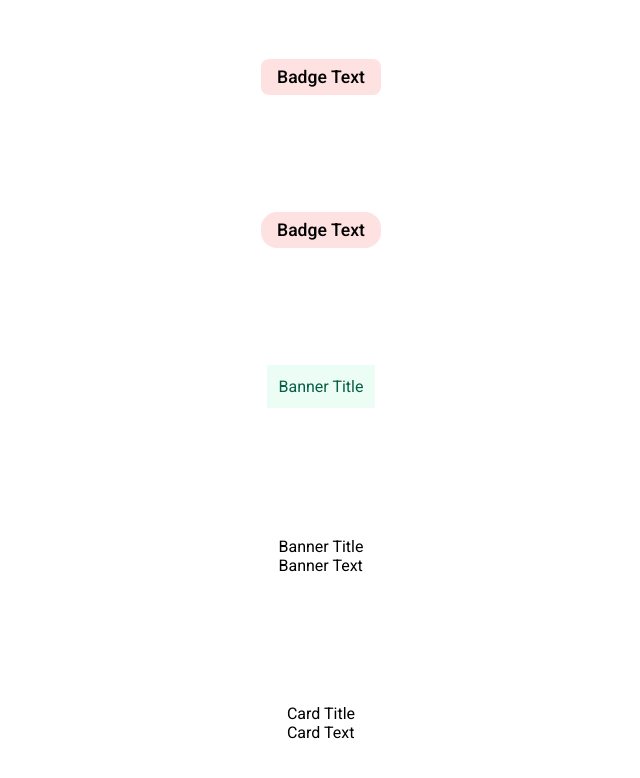
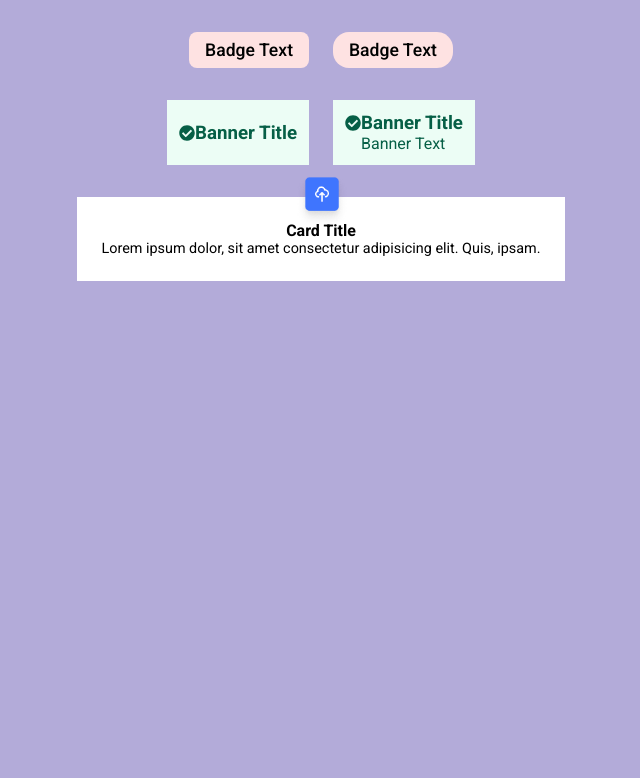
Before and after one commit to CaedusSolo/react-ui_lib, a React (Vite) app: page / in a window 1280 px wide. Shown: the top 778 px of the page, without its empty margins (319-959 px from the left). Built offline with nearby package versions, Linux system fonts and the light colour scheme.

Commit message:
Changed the composition of components

```diff
--- a/src/App.css
+++ b/src/App.css
@@ -17,7 +17,16 @@
   display: flex;
   flex-direction: column;
   align-items: center;
-  justify-content: space-around;
+  gap: 2em;
   height: 100%;
   width: 100%;
+  max-width: 100%;
+  background-color: rgb(179, 171, 217);
+  padding: 2em;
 }
+
+.appContainer > section {
+  display: flex;
+  justify-content: center;
+  gap: 1.5em;
+}
--- a/src/App.jsx
+++ b/src/App.jsx
@@ -1,4 +1,3 @@
-import { useState } from "react";
 import "./App.css";
 import Badge from "./components/Badge/index";
 import Banner from "./components/Banner/index";
@@ -6,12 +5,13 @@ import Card from "./components/Card/index";
 import "./utils/variables.css";
 import "./components/Badge/badge.css";
 import "./components/Banner/banner.css";
-import "./components/Card/card.css"
+import "./components/Card/card.css";
 
 function App() {
   return (
     <>
       <div className="appContainer">
+        <section className="badgeSection">
           <Badge className="badge square red">
             <Badge.Text>
               <h1 className="badgeText">Badge Text</h1>
@@ -22,17 +22,22 @@ function App() {
               <h1 className="badgeText">Badge Text</h1>
             </Badge.Text>
           </Badge>
-        <Banner className="banner success">
+        </section>
+        <section className="bannerSection">
+          <Banner className="banner single success">
             <Banner.Title className="bannerTitle">Banner Title</Banner.Title>
           </Banner>
-        <Banner className="banner warning multiline">
+          <Banner className="banner success multiline">
             <Banner.Title className="bannerTitle">Banner Title</Banner.Title>
-          <Banner.Text className='bannerText'>Banner Text</Banner.Text>
+            <Banner.Text className="bannerText">Banner Text</Banner.Text>
           </Banner>
-        <Card className="card success">
-          <Card.Title>Card Title</Card.Title>
-          <Card.Text>Card Text</Card.Text>
+        </section>
+        <section className="cardSection">
+          <Card className="card">
+            <Card.Title className="cardTitle">Card Title</Card.Title>
+            <Card.Text className="cardText">Lorem ipsum dolor, sit amet consectetur adipisicing elit. Quis, ipsam.</Card.Text>
           </Card>
+        </section>
       </div>
     </>
   );
--- a/src/components/Badge/BadgeText.jsx
+++ b/src/components/Badge/BadgeText.jsx
@@ -2,7 +2,7 @@ import React from 'react'
 
 function BadgeText({children}) {
   return (
-    <div>{children}</div>
+    <p>{children}</p>
   )
 }
 
--- a/src/components/Banner/Banner.jsx
+++ b/src/components/Banner/Banner.jsx
@@ -1,7 +1,13 @@
 import React from "react";
+import { FaCheckCircle } from "react-icons/fa";
 
 function Banner({ children, className }) {
-  return <div className={className}>{children}</div>;
+  return (
+    <div className={className}>
+      <FaCheckCircle className="icon" />
+      <div>{children}</div>
+    </div>
+  );
 }
 
 export default Banner;
--- a/src/components/Banner/BannerText.jsx
+++ b/src/components/Banner/BannerText.jsx
@@ -1,8 +1,8 @@
 import React from 'react'
 
-function BannerText({children}) {
+function BannerText({children, className}) {
   return (
-    <div>{children}</div>
+    <p className={className}>{children}</p>
   )
 }
 
--- a/src/components/Banner/BannerTitle.jsx
+++ b/src/components/Banner/BannerTitle.jsx
@@ -1,8 +1,8 @@
 import React from 'react'
 
-function BannerTitle({children}) {
+function BannerTitle({children, className}) {
   return (
-    <div>{children}</div>
+    <h3 className={className}>{children}</h3>
   )
 }
 
--- a/src/components/Banner/banner.css
+++ b/src/components/Banner/banner.css
@@ -1,9 +1,23 @@
 .banner {
     padding: 0.75em;
     font-size: 1rem;
+    display: flex;
+    justify-content: center;
 }
 
 .banner.success {
     background-color: var(--green);
     color: var(--green-text-color);
 }
+
+.banner.single {
+    align-items: center;
+}
+
+.banner.multiline {
+    align-items: start;
+}
+
+.banner.multiline .icon {
+    margin-top: 3px;
+}
--- a/src/components/Card/Card.jsx
+++ b/src/components/Card/Card.jsx
@@ -1,9 +1,13 @@
-import React from 'react'
+import React from "react";
+import BrandLogo from "../../assets/brand-icon.png";
 
-function Card({children}) {
+function Card({ children, className }) {
   return (
-    <div>{children}</div>
-  )
+    <div className={className}>
+      <img src={BrandLogo} alt="Brand Logo" className="brandLogo" />
+      {children}
+    </div>
+  );
 }
 
-export default Card
+export default Card;
--- a/src/components/Card/CardText.jsx
+++ b/src/components/Card/CardText.jsx
@@ -1,7 +1,9 @@
 import React from "react";
 
-function CardText({ children }) {
-  return <div>{children}</div>;
+function CardText({ children, className }) {
+  return (
+    <p className={className}>{children}</p>
+  )
 }
 
 export default CardText;
--- a/src/components/Card/CardTitle.jsx
+++ b/src/components/Card/CardTitle.jsx
@@ -1,9 +1,11 @@
-import React from 'react'
+import React from "react";
 
-function CardTitle({children}) {
+function CardTitle({ children, className }) {
   return (
-    <div>{children}</div>
-  )
+    <h3 className={className}>
+      {children}
+    </h3>
+  );
 }
 
-export default CardTitle
+export default CardTitle;
--- a/src/components/Card/card.css
+++ b/src/components/Card/card.css
@@ -0,0 +1,21 @@
+.card {
+    background-color: white;
+    text-align: center;
+    padding: 1.5em;
+    position: relative;
+}
+
+.cardTitle {
+    font-size: 1rem;
+}
+
+.cardText {
+    font-size: 0.9rem;
+}
+
+.brandLogo {
+    position: absolute;
+    width: 50px;
+    top: -25%;
+    left: 45%;
+}
```
Also changed, not shown: src/assets/brand-icon.png (added). Lines whose indentation alone changed are shown as unchanged.
